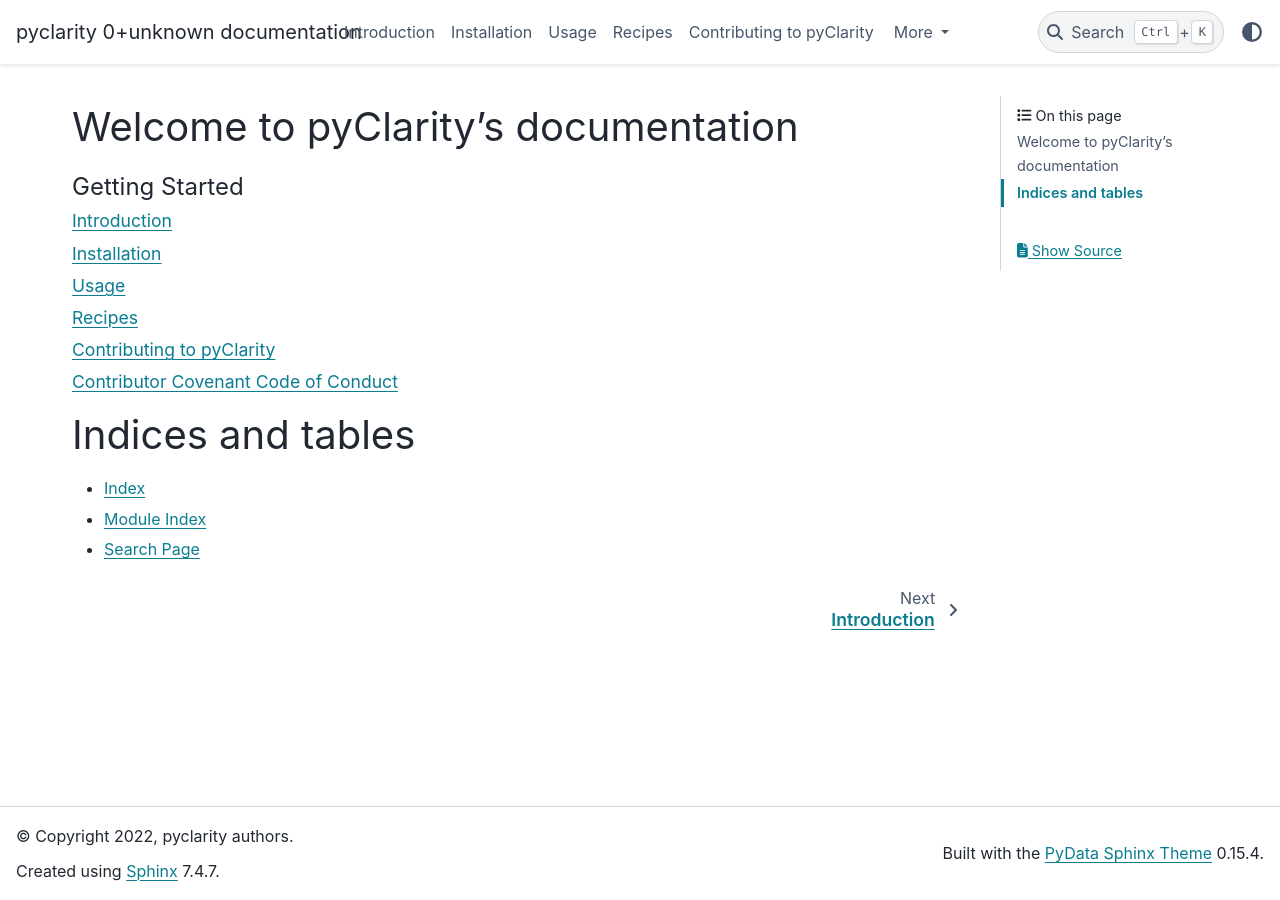
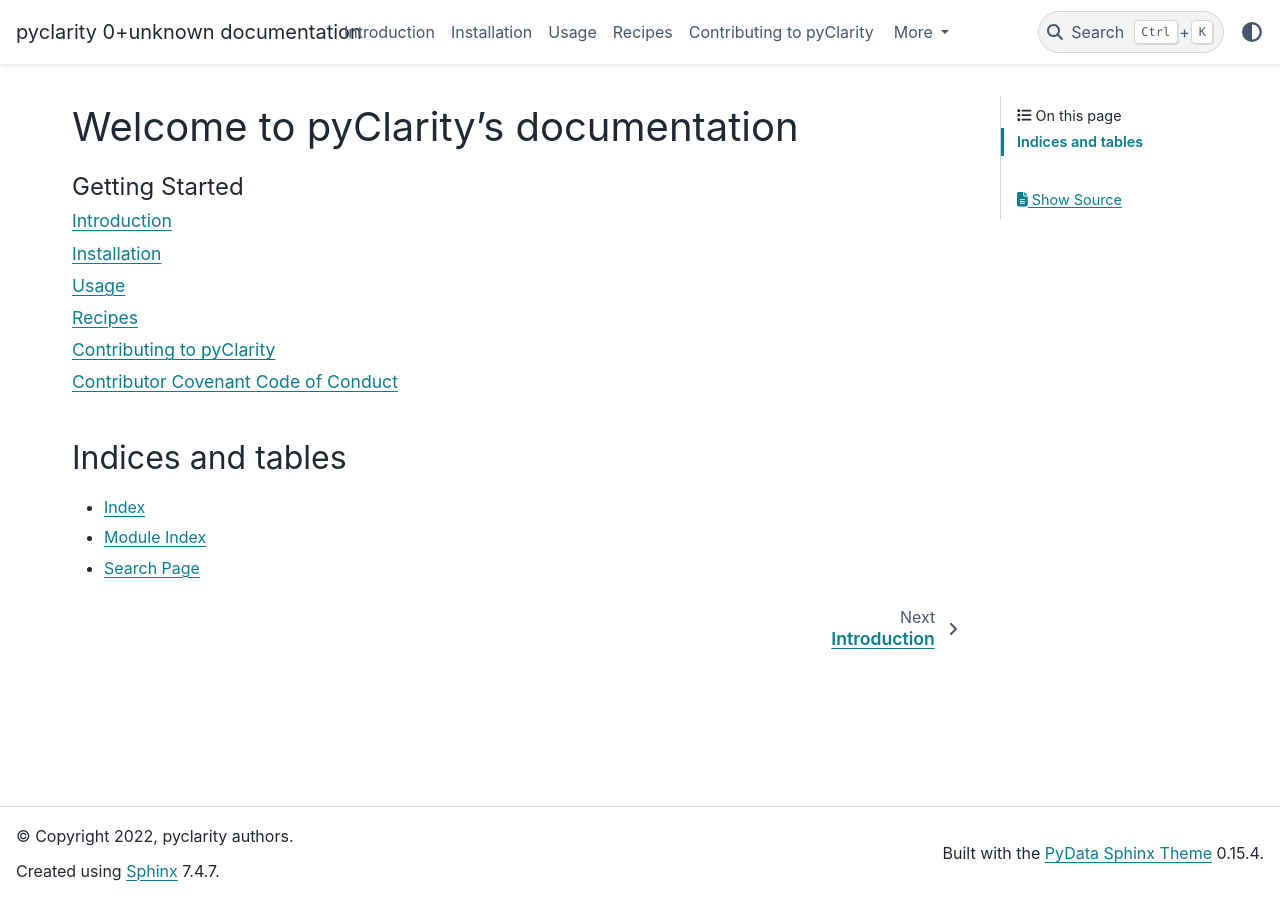
Before and after one commit to claritychallenge/clarity, a Sphinx documentation site: the page built from docs/index.md, in a window 1280 px wide. Built offline with Sphinx 7.4.7 and the PyData theme 0.15.4, drawn with Linux system fonts in a browser that asks for light colours; pages that are not in the unit, such as notebooks, are missing from menus.

````diff
--- a/docs/index.md
+++ b/docs/index.md
@@ -25,7 +25,7 @@ clarity
 recipes
 ```
 
-# Indices and tables
+## Indices and tables
 
 - {ref}`genindex`
 - {ref}`modindex`
````
Also changed, not shown: README.md (+3 -1 lines), .markdownlint-cli2.yaml.
